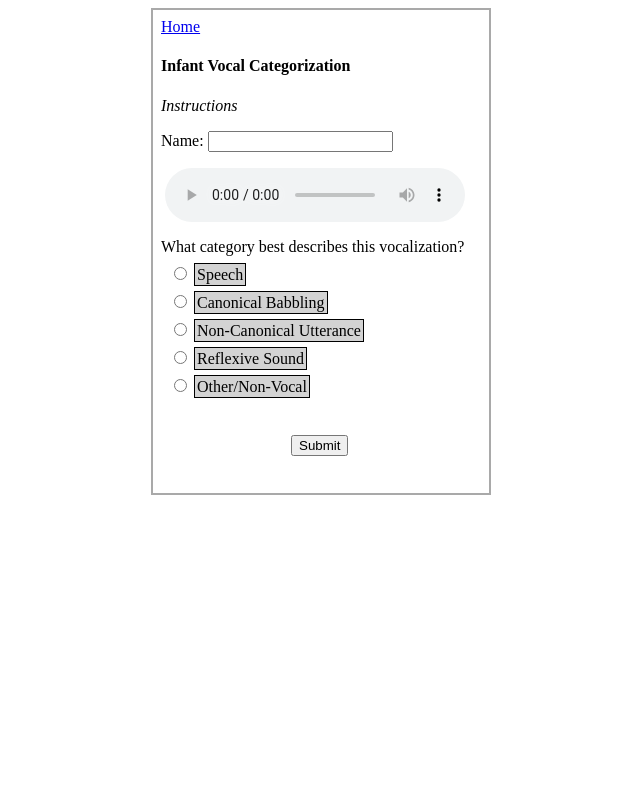
After one commit to AnneSWarlaumont/ivfcr-server, a Django app: template speechvisserver/templates/vocal_categorization.html in a window 1280 px wide. The commit adds this page. Shown: the whole page, without its empty margins (327-967 px from the left). Run offline with Django 3.2, Linux system fonts and the light colour scheme; the template is opened without the code that fills it, so the values that code supplies are empty.

Commit message:
Extra merge-y.

```diff
--- a/speechvisserver/templates/data_visualizer.html
+++ b/speechvisserver/templates/data_visualizer.html
@@ -5,13 +5,15 @@ function getPlot() {
 	var plot_container = document.getElementById("plot_container");
 	var plot_type = document.getElementById("plot_type_option").value;
 	var recording_id = document.getElementById("recording_id_option").value;
-	plot_container.src = "plot?plot_type=" + plot_type + "&recording_id=" + recording_id;
+	var speaker = document.getElementById("speaker_option").value;
+	plot_container.src = "plot?plot_type=" + plot_type + "&recording_id=" + recording_id + "&speaker=" + speaker;
 }
 		</script>
 	</head>
 	<body style="width: 100%">
 		{% load static %}
 		<div id="content" style="border: solid 2px darkgray; width: 640px; margin: 0 auto; padding: 8px;">
+			<a href="{% url 'index' %}">Home</a>
 			<h2>IVFCR Data Visualizer</h2>
 			<select id="plot_type_option">
 				{% for type in plot_types %}
--- a/speechvisserver/templates/index.html
+++ b/speechvisserver/templates/index.html
@@ -3,7 +3,8 @@
 		<div id="content" style="border: solid 2px darkgray; width: 320px; margin: 0 auto; padding: 8px;">
 			<h3>Infant Vocalization as Foraging Tasks</h3>
 			<ul>
-				<li><a href="{% url 'speaker_validation' %}">Speaker Validation Task</a></li>
+				<!--<li><a href="{% url 'speaker_validation' %}">Speaker Validation Task</a></li>-->
+				<li><a href="{% url 'vocal_categorization' %}">Vocal Categorization Task</a></li>
 				<li><a href="{% url 'data_manager' %}">Data Manager</a></li>
 				<li><a href="{% url 'data_visualizer' %}">Data Visualizer</a></li>
 			</ul>
--- /dev/null
+++ b/speechvisserver/templates/vocal_categorization.html
@@ -0,0 +1,54 @@
+<html style="width: 100%">
+	<head>
+		<title>Vocal Categorization</title>
+	</head>
+	<body style="width: 100%">
+		{% load static %}
+		<div id="content" style="border: solid 2px darkgray; width: 320px; margin: 0 auto; padding: 8px;">
+			<a href="{% url 'index' %}">Home</a>
+			<form>
+				<h4>Infant Vocal Categorization</h4>
+				<p><span style="font-style: italic; color: black;"
+					title="Add instructions here...
+- Enter your name in the Coder field below.
+- Listen to the sound by clicking the play button.
+- AND HERE...
+- When you are ready, click the submit button to move onto the next sound.">
+					Instructions</span></p>
+				<label for="coder_field">Name:</label>
+				<input id="coder_field" name="coder" type="text" value="{{ coder }}" />
+				<audio controls style="padding: 1em 4px;">
+					<source src="{% static filename %}" type="audio/wav" />
+				</audio>
+				<input name="segment_id" type="hidden" value="{{ segment.id }}" />
+				<br />
+				<label>What category best describes this vocalization?</label>
+				<div style="margin: 4px;">
+					<div style="margin: 8px 4px;">
+						<input id="category_speech" name="category" type="radio" value="SPEECH" />
+						<label for="category_speech" style="border: 1px solid; color: black; background-color: lightgrey; padding: 2px;">Speech</label><br />
+					</div>
+					<div style="margin: 8px 4px;">
+						<input id="category_canonical" name="category" type="radio" value="CANONICAL" />
+						<label for="category_canonical" style="border: 1px solid; color: black; background-color: lightgrey; padding: 2px;">Canonical Babbling</label><br />
+					</div>
+					<div style="margin: 8px 4px;">
+						<input id="category_noncanonical" name="category" type="radio" value="NON-CANONICAL" />
+						<label for="category_noncanonical" style="border: 1px solid; color: black; background-color: lightgrey; padding: 2px;">Non-Canonical Utterance</label>
+					</div>
+					<div style="margin: 8px 4px;">
+						<input id="category_reflexive" name="category" type="radio" value="REFLEXIVE" />
+						<label for="category_reflexive" style="border: 1px solid; color: black; background-color: lightgrey; padding: 2px;">Reflexive Sound</label>
+					</div>
+					<div style="margin: 8px 4px;">
+						<input id="category_other" name="category" type="radio" value="OTHER" />
+						<label for="category_other" style="border: 1px solid; color: black; background-color: lightgrey; padding: 2px;">Other/Non-Vocal</label>
+					</div>
+				</div>
+				<br />
+				<input type="submit" name="submit" value="Submit" style="margin: 1em 130px;" />
+				<label style="font-color: red;">{{ error }}</label>
+			</form>
+		</div>
+	</body>
+</html>
```
Also changed, not shown: speechvisserver/templates/data_manager.html (+14 -0 lines).
